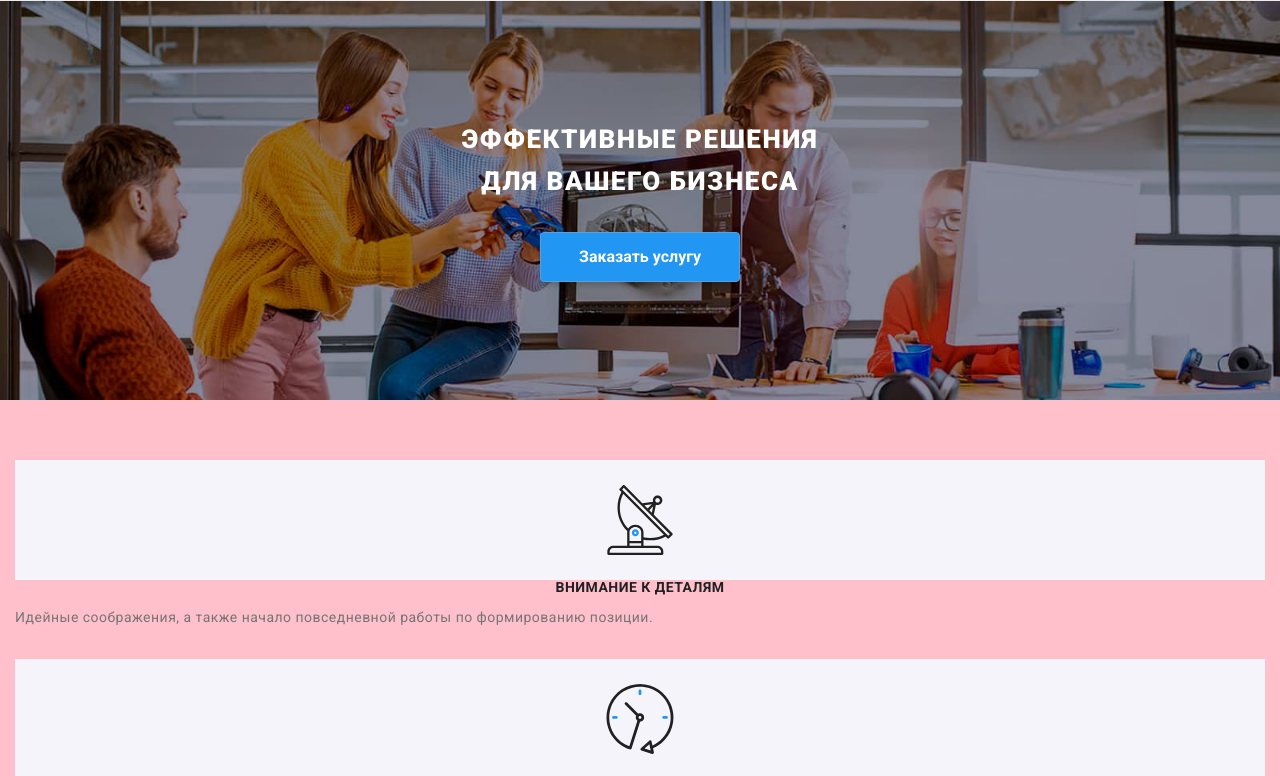
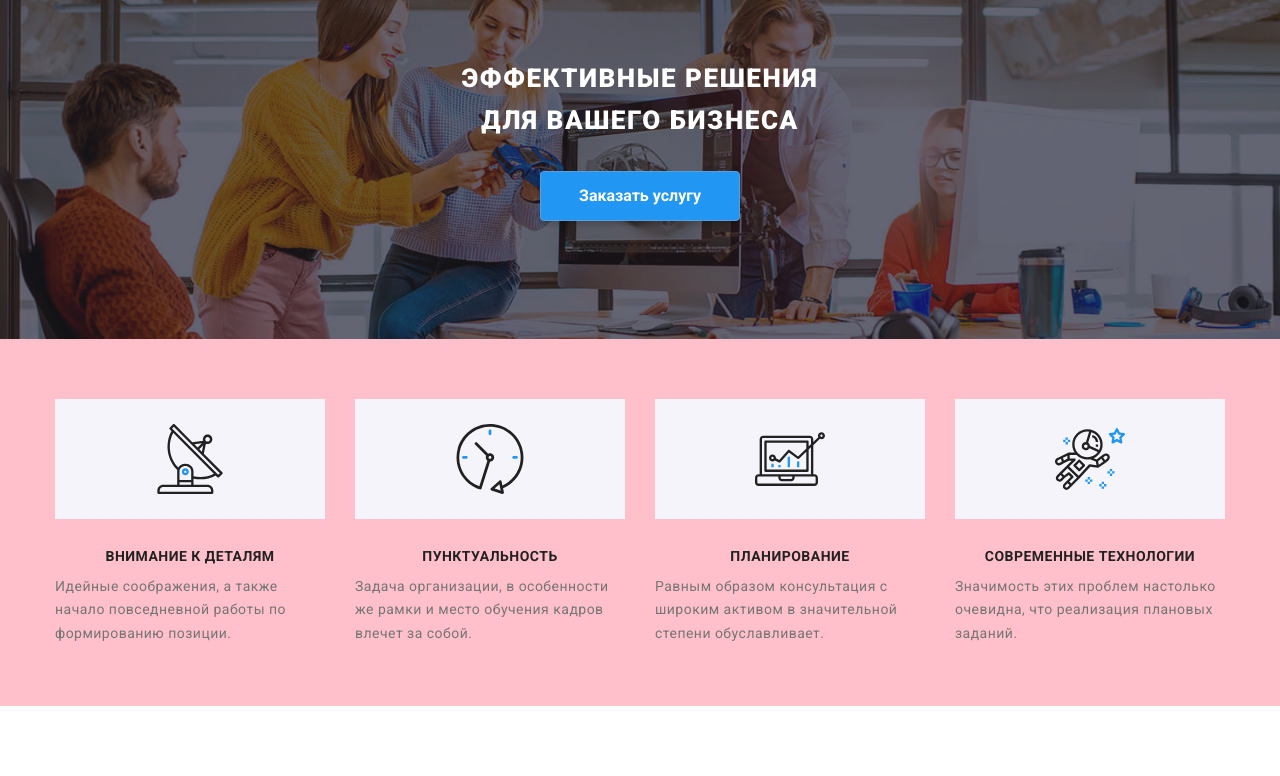
Before and after one commit to IhorKozloff/goit-markup-hw-08, a plain HTML site: page index.html in a window 1280 px wide. Shown: the part 60-836 px from the top of the page. After the commit the page ends 800 px from the top, so only its background shows below. Drawn offline with nearby package versions, Linux system fonts and the light colour scheme.

Commit message:
2 секции адаптированы

```diff
--- a/index.html
+++ b/index.html
@@ -21,7 +21,7 @@
 
 <body>
 
-    <header>
+    <!-- <header>
         <div class="container header__container">
             <a href="#" class="logo header__logo">Web<span class="logo__span--dark">Studio</span></a>
             <button type="button" class="header__burger-menu-btn">
@@ -58,17 +58,13 @@
                             <ul class="contacts">
                                 <li class="contacts__item">
                                     <a href="tel:+380961111111" class="contacts__link contacts__link--fw34px">
-                                        <!-- <svg class="contacts-icon" width="10" height="16">
-                                            <use href="./images/sprite.svg#icon-phone"></use>
-                                        </svg> -->
+
                                         +38 096 111 11 11
                                     </a>
                                 </li>
                                 <li class="contacts__item">
                                     <a href="mailto:info@devstudio.com" class="contacts__link contacts__link--fw24px">
-                                        <!-- <svg class="contacts-icon" width="16" height="12">
-                                            <use href="./images/sprite.svg#icon-mail"></use>
-                                        </svg> -->
+
                                         info@devstudio.com
                                     </a>
                                 </li>
@@ -77,30 +73,22 @@
                             <ul class="social-links">
                                 <li>
                                     <a href="instagram.com" class="contacts__link contacts__link--fw18px">instagram
-                                        <!-- <svg class="social-contacts-set__icon" width="20" height="20">
-                                            <use href="./images/sprite.svg#icon-instagram"></use>
-                                        </svg> -->
+
                                     </a>
                                 </li>
                                 <li>
                                     <a href="twitter.com" class=" contacts__link contacts__link--fw18px">twitter
-                                        <!-- <svg class="social-contacts-set__icon" width="20" height="20">
-                                            <use href="./images/sprite.svg#icon-twitter"></use>
-                                        </svg> -->
+
                                     </a>
                                 </li>
                                 <li>
                                     <a href="facebook.com" class="contacts__link contacts__link--fw18px">facebook
-                                        <!-- <svg class="social-contacts-set__icon" width="20" height="20">
-                                            <use href="./images/sprite.svg#icon-facebook"></use>
-                                        </svg> -->
+
                                     </a>
                                 </li>
                                 <li>
                                     <a href="linkedin.com" class="contacts__link contacts__link--fw18px">linkedin
-                                        <!-- <svg class="social-contacts-set__icon" width="20" height="20">
-                                            <use href="./images/sprite.svg#icon-linkedin"></use>
-                                        </svg> -->
+
                                     </a>
                                 </li>
                             </ul>
@@ -108,7 +96,7 @@
                 </div>
             </div>
     </div>
-    </header>
+    </header> -->
 
 
 
@@ -264,7 +252,7 @@
         </div>
     </section>  -->
 
-    <section style="background: #F5F4FA;">
+    <!-- <section style="background: #F5F4FA;">
         <div class="container">
             <h2>Наша команда</h2>
             <ul class="team">
@@ -421,9 +409,9 @@
                 </li>
             </ul>
         </div>
-    </section>
+    </section> -->
 
-    <section class="section">
+    <!-- <section class="section">
         <div class="container">
             <h2>Наши клиенты</h2>
             <ul class="clients">
@@ -473,9 +461,9 @@
 
 
         </div>
-    </section>
+    </section> -->
 
-    <footer>
+    <!-- <footer>
         <div class="container">
             <div class="footer__contacts-wrapper">
                 <a href="#" class="logo footer__logo">Web<span class="logo__span--light">Studio</span></a>
@@ -542,7 +530,7 @@
                 </form>
 
         </div>
-    </footer>
+    </footer> -->
     <script src="./js/modal.js"></script>
 </body>
 
--- a/sass/base/_specification.scss
+++ b/sass/base/_specification.scss
@@ -32,20 +32,34 @@ section {
     display: block;
     align-items: center;
     margin: 0  auto;
-    // background-color: rgb(226, 74, 201);
     width: 100%;
+    @media screen and (min-width: 480px){
+       max-width: 450px;
+    }
 
+    @media screen and (min-width: 768px){
+       max-width: 738px;
+     }
+     @media screen and (min-width: 1200px){
+        max-width: 1200px;
+        padding-left: 15px;
+        padding-right: 15px;
+      }
 }
 
 
 
 h1 {
     margin-bottom: 30px;
-    @include txt-p (26px, 1.6, 900);
+    @include txt-p (20px, 1.1, 700);
     text-align: center;
-    letter-spacing: 0.06em;
+    letter-spacing: 0.03em;
     text-transform: uppercase;
     color: #FFFFFF;
+    @media screen and (min-width: 480px) {
+        @include txt-p (26px, 1.6, 900);
+        letter-spacing: 0.06em;
+    }
 
 }
 h2 {
--- a/sass/base/blocks/_main-btn.scss
+++ b/sass/base/blocks/_main-btn.scss
@@ -1,7 +1,9 @@
 .btn {
+
     @include dfcc;
     width: 200px;
     height: 50px;
+    transform: scaleX(0.5);
     color: white;
     font-weight: bold;
     background-color: #2196F3;
@@ -9,7 +11,7 @@
     border-radius: 4px;
     border: 1px solid;
     border-color: #59a0da;
-    transition: background-color 250ms cubic-bezier(0.4, 0, 0.2, 1), border-color 2500ms cubic-bezier(0.4, 0, 0.2, 1);
+    transition: background-color 250ms cubic-bezier(0.4, 0, 0.2, 1), border-color 2500ms cubic-bezier(0.4, 0, 0.2, 1), transform 250ms cubic-bezier(0.4, 0, 0.2, 1);
 
     &:hover, &:focus  {
         border-color:#fff;
@@ -23,4 +25,8 @@
         background-color: #eb033d;
         font-weight: bolder;
     }
+    @media screen and (min-width: 480px) {
+        transform: scaleX(1);
+
+      }
 }
--- a/sass/components/_hero.scss
+++ b/sass/components/_hero.scss
@@ -1,8 +1,18 @@
 .hero {
-   background-image: url('../../images/hero-background.jpg');
-   background-repeat: no-repeat;
-   background-size: cover;
-
+    background-image: url('../../images/herobackground/img\ overlay.png'), url('../../images/herobackground/hederBackgroundMin.jpg'), ;
+    background-size: cover;
+   @media screen and (min-width: 480px) {
+    background-image: url('../../images/herobackground/img\ overlay.png'), url('../../images/herobackground/hederBackgroundMin.jpg'), ;
+    background-size: cover;
+  }
+  @media screen and (min-width: 768px) {
+    background-image: url('../../images/herobackground/img\ overlay.png'), url('../../images/herobackground/hederBackgroundMiddle.jpg'), ;
+    background-size: cover;
+  }
+  @media screen and (min-width: 1200px) {
+    background-image: url('../../images/herobackground/img\ overlay.png'), url('../../images/herobackground/hederBackgroundMax.jpg'), ;
+    background-size: cover;
+  }
 }
 .hero__container {
     padding: 58px 45px;
--- a/sass/components/_section-skills.scss
+++ b/sass/components/_section-skills.scss
@@ -1,7 +1,8 @@
 .skills__item:not(:last-child) {
-    padding-bottom: 30px;
+    margin-bottom: 30px;
 }
 .skills__icon-place-wrapper {
+    margin-bottom: 30px;
     height: 120px;
     @include dfcc;
     background-color: #F5F4FA;
@@ -14,3 +15,34 @@
     color: $Graphite-color;
     margin-top: 10px;
 }
+@media screen and (min-width: 480px) {
+    .skills__item {
+        width: 450px;
+
+    }
+
+}
+@media screen and (min-width: 768px) {
+    .skills {
+        display: flex;
+        flex-flow: row wrap;
+        justify-content: space-between;
+        .skills__item {
+            width: 354px;
+            &:nth-child(n + 3){
+                margin-bottom: 0;
+            }
+        }
+    }
+
+}
+@media screen and (min-width: 1200px) {
+    .skills {
+        flex-direction: row;
+        .skills__item {
+             width: 270px;
+             margin-bottom: 0;
+
+        }
+    }
+}
```
Also changed, not shown: css/main.css, css/main.min.css, images/herobackground/hederBackgroundMax.jpg (added), images/herobackground/hederBackgroundMiddle.jpg (added), images/herobackground/hederBackgroundMin.jpg (added), images/herobackground/img overlay.png (added), images/mobile/img (1).jpg (added), images/mobile/img (2).jpg (added), images/mobile/img (3).jpg (added), images/mobile/img (4).jpg (added), images/mobile/img (5).jpg (added), images/mobile/img (6).jpg (added), images/mobile/img (7).jpg (added), images/mobile/img.jpg (added), 2 other files.
